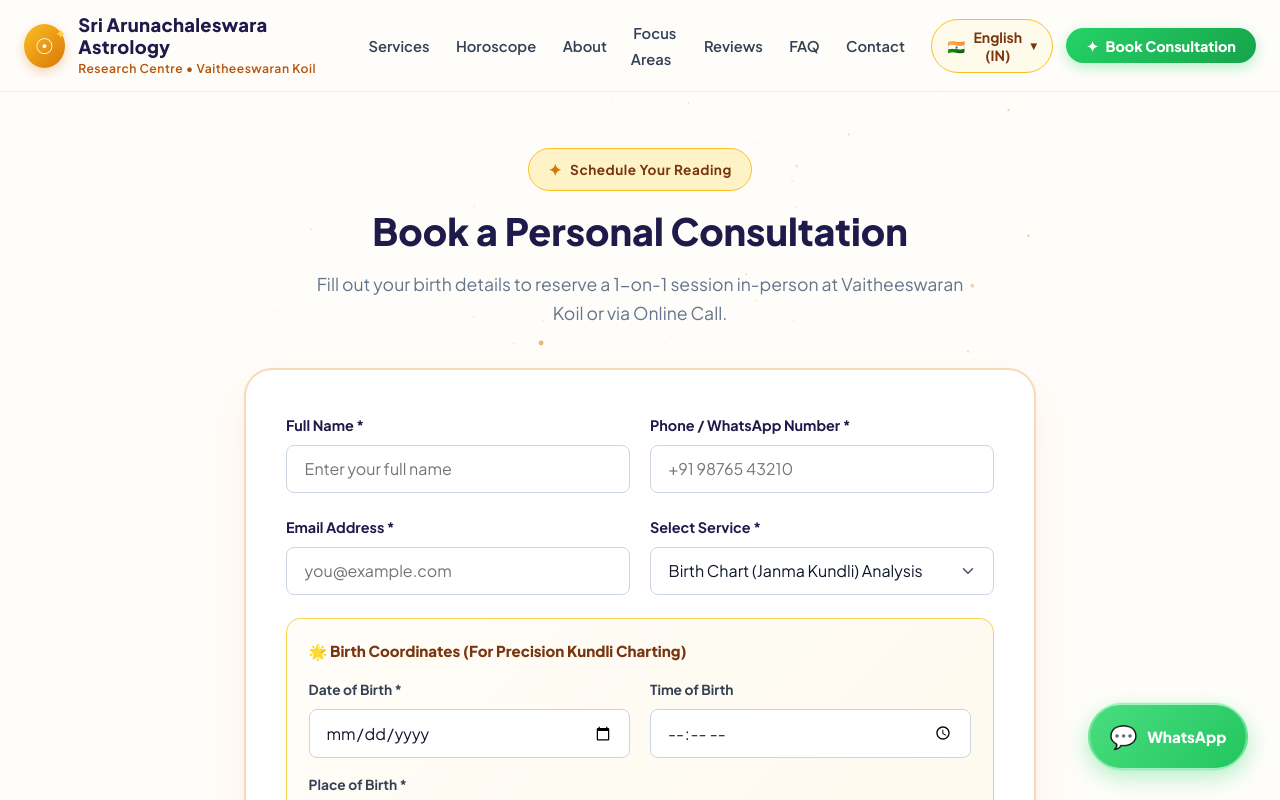
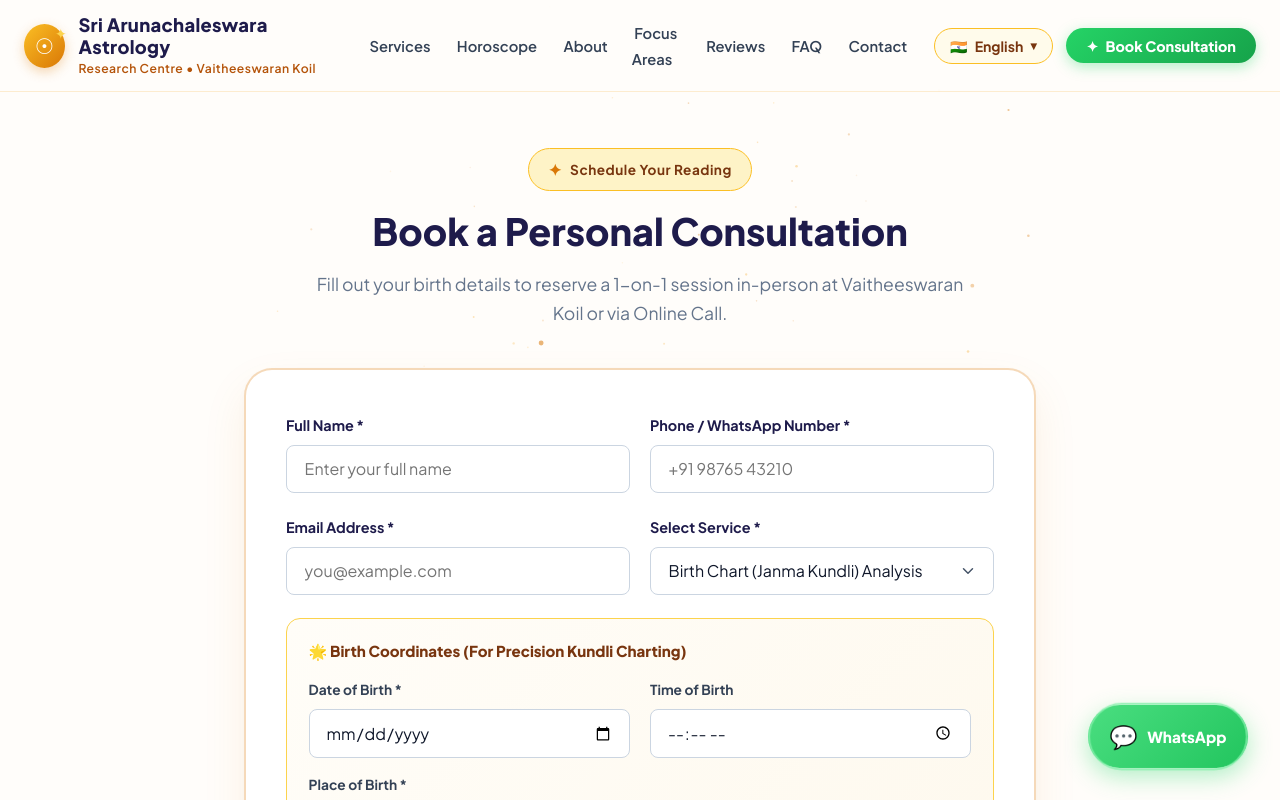
Before and after one commit to Rajrkrisna/Astro, a Next.js app: page /booking in a window 1280 px wide. Shown: the top 800 px of the page. Built offline with nearby package versions, Linux system fonts and the light colour scheme.

Commit message:
fix: remove wrapped (IN) from language button and keep single-line English with Indian flag

```diff
--- a/app/globals.css
+++ b/app/globals.css
@@ -304,6 +304,12 @@
   font-weight: 700;
   color: var(--gold-900);
   transition: all 0.2s ease;
+  white-space: nowrap;
+  flex-shrink: 0;
+}
+
+.lang-name {
+  white-space: nowrap;
 }
 
 .lang-select-btn:hover {
--- a/context/LanguageContext.jsx
+++ b/context/LanguageContext.jsx
@@ -6,7 +6,7 @@
 const LanguageContext = createContext();
 
 export const languages = [
-  { code: 'en', label: 'English (IN)', nativeName: 'English (IN)', flag: '🇮🇳' },
+  { code: 'en', label: 'English', nativeName: 'English', flag: '🇮🇳' },
   { code: 'ta', label: 'Tamil', nativeName: 'தமிழ்', flag: '🇮🇳' },
   { code: 'hi', label: 'Hindi', nativeName: 'हिन्दी', flag: '🇮🇳' },
 ];
```
